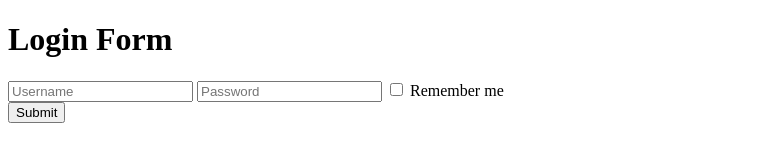
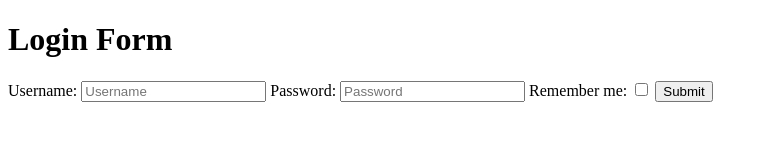
Before and after one commit to acciojob/remember-me-login-form-Rajatx7, a website: page main.html in a window 1280 px wide. Shown: the whole page, without its empty margins (0-768 px from the left). Drawn offline with Linux system fonts and the light colour scheme.

Commit message:
created a submission

```diff
--- a/main.html
+++ b/main.html
@@ -9,12 +9,15 @@
 <body>
 	<!-- the entire body must be written by student -->
      <h1>Login Form</h1>
-    <form id="loginForm">
-        <input type="text" id="username" placeholder="Username">
-        <input type="password" id="password" placeholder="Password">
-        <input type="checkbox" id="checkbox"> Remember me <br>
-        <input type="submit" id="submit" value="Submit">
-    </form>
+<form id="loginForm">
+    <label for="username">Username:</label>
+    <input type="text" id="username" placeholder="Username">
+    <label for="password">Password:</label>
+    <input type="password" id="password" placeholder="Password">
+    <label for="checkbox">Remember me:</label>
+    <input type="checkbox" id="checkbox">
+    <input type="submit" id="submit" value="Submit">
+</form>
 
     <script type="text/javascript" src="./script.js">
 </script>
```
